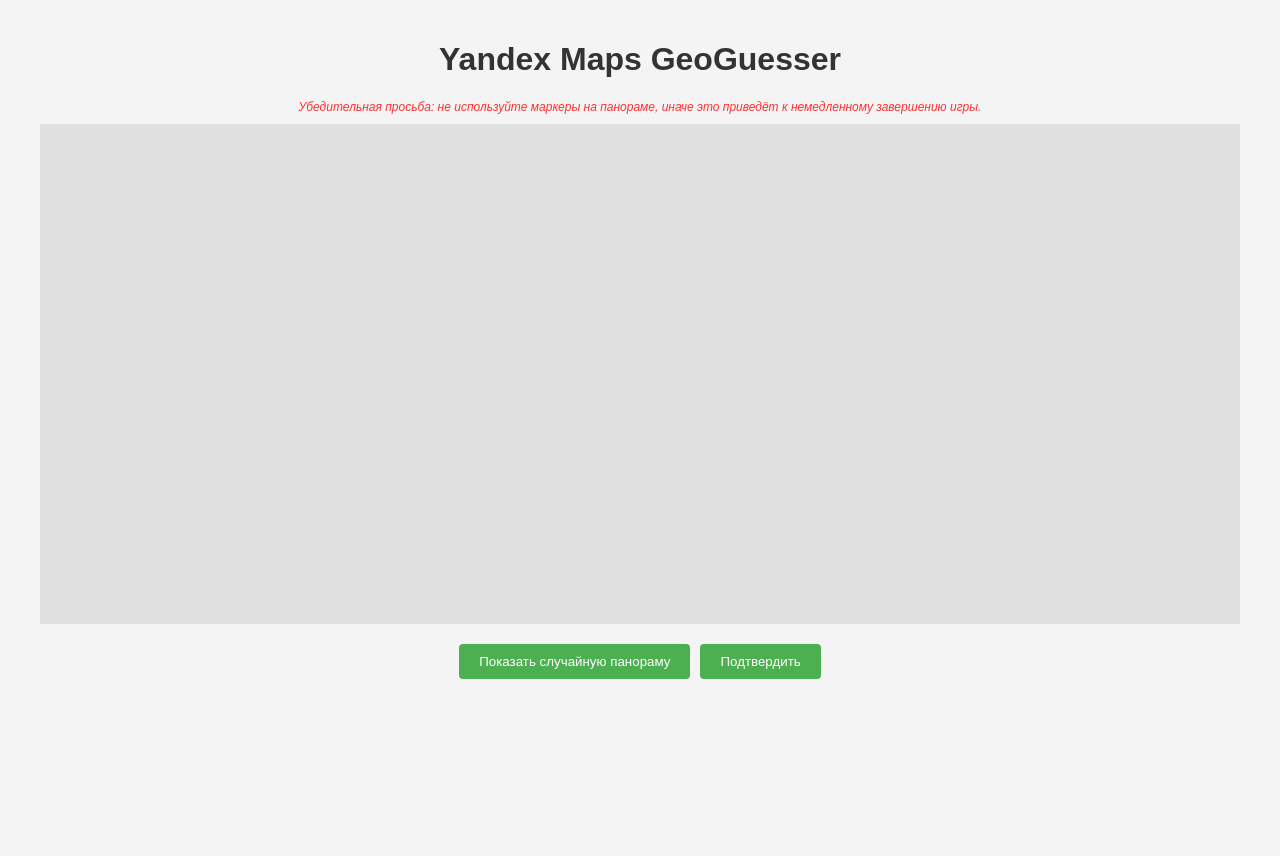
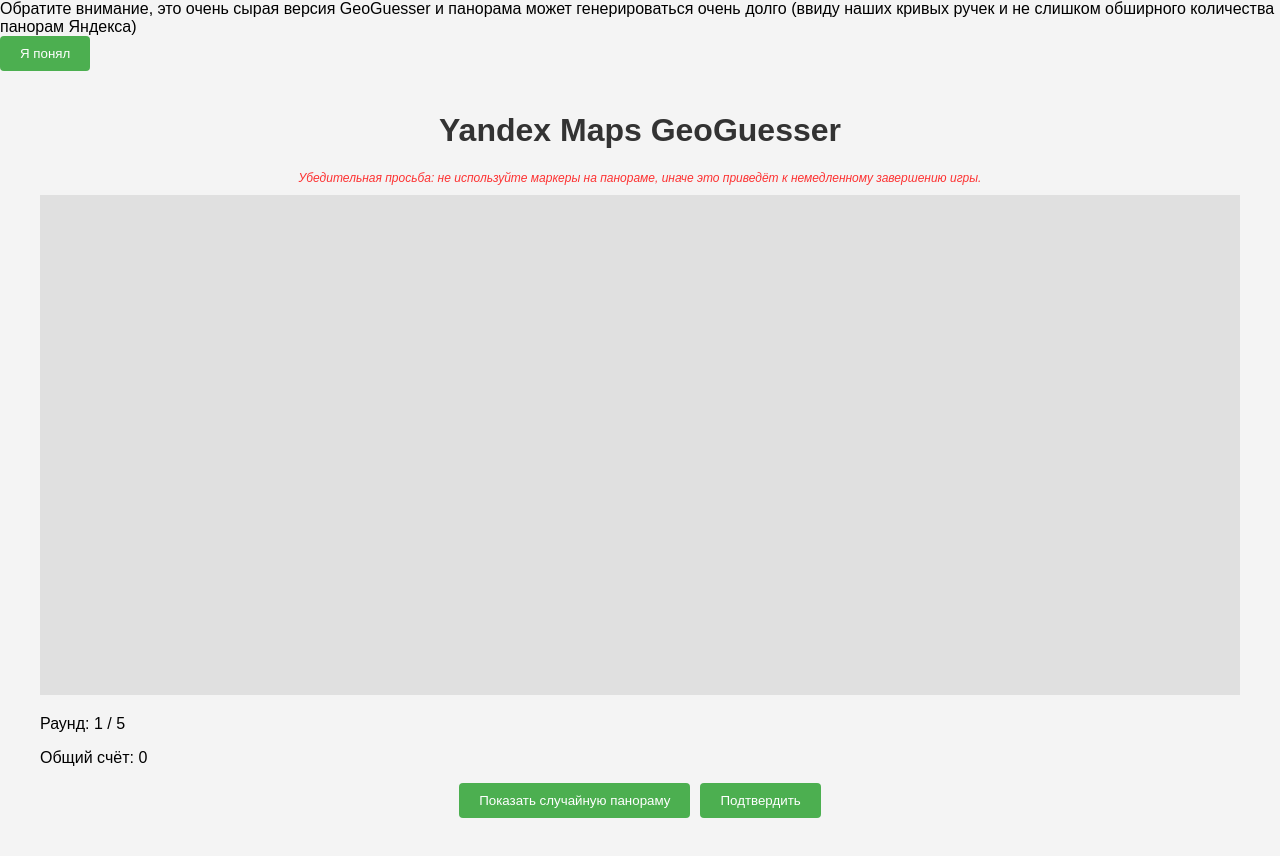
Before and after one commit to X4vi3/YaMapGeoGuesser, a website: page index.html in a window 1280 px wide. Drawn offline with nearby package versions, Linux system fonts and the light colour scheme.

Commit message:
Добавлены контейнеры Общего счёта, подсчёта раундов.

```diff
--- a/index.html
+++ b/index.html
@@ -9,10 +9,21 @@
 			type="text/javascript"></script>
 	<!--	<script src="https://api-maps.yandex.ru/2.1/?lang=ru_RU&amp;apikey=<ваш API-ключ>" type="text/javascript"></script>-->
 	<script src="index.js"></script>
+	<script src="http://code.jquery.com/jquery-2.0.2.min.js"></script>
 
 </head>
 <body>
+<div class="b-popup" id="popup1">
+	<div class="b-popup-content">
+		Обратите внимание, это очень сырая версия GeoGuesser и панорама может генерироваться очень долго (ввиду наших
+		кривых ручек и не слишком обширного количества панорам Яндекса)
+		<div class="hide_popup">
+			<button class="button" onclick="PopUpHide()">Я понял</button>
+		</div>
+	</div>
+</div>
 <div class="container">
+
 	<h1>Yandex Maps GeoGuesser</h1>
 	<div class="warning_container">
 	<span class="warning">Убедительная просьба: не используйте маркеры на панораме, иначе это приведёт к немедленному
@@ -22,6 +33,11 @@
 	<div class="panorama-container" id="panorama">
 		<div id="overlay"></div>
 	</div>
+	<div class="score-board">
+		<p>Раунд: <span id="currentRound">1</span> / 5</p>
+		<p>Общий счёт: <span id="totalScore">0</span></p>
+	</div>
+
 	<div class="controls">
 		<button class="button" id="loadRandomPanorama">Показать случайную панораму</button>
 		<button class="button" id="submitGuess">Подтвердить</button>
```
